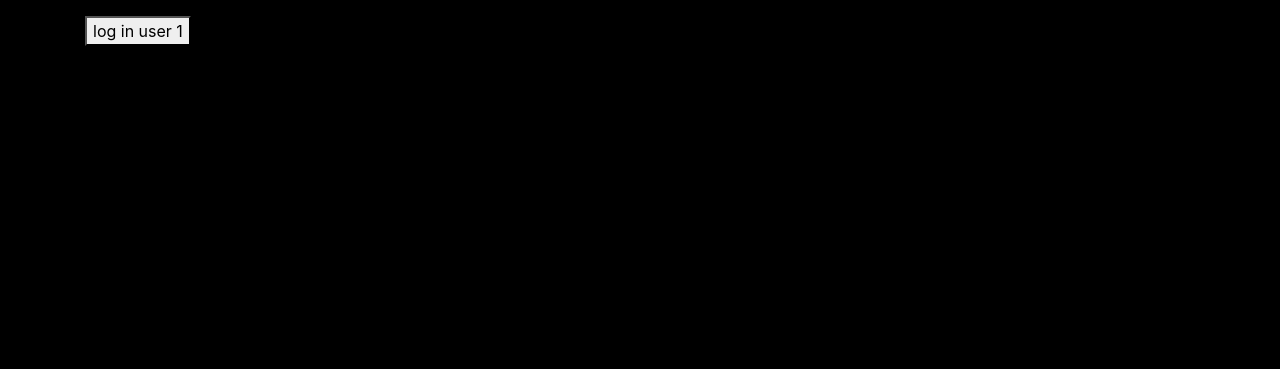
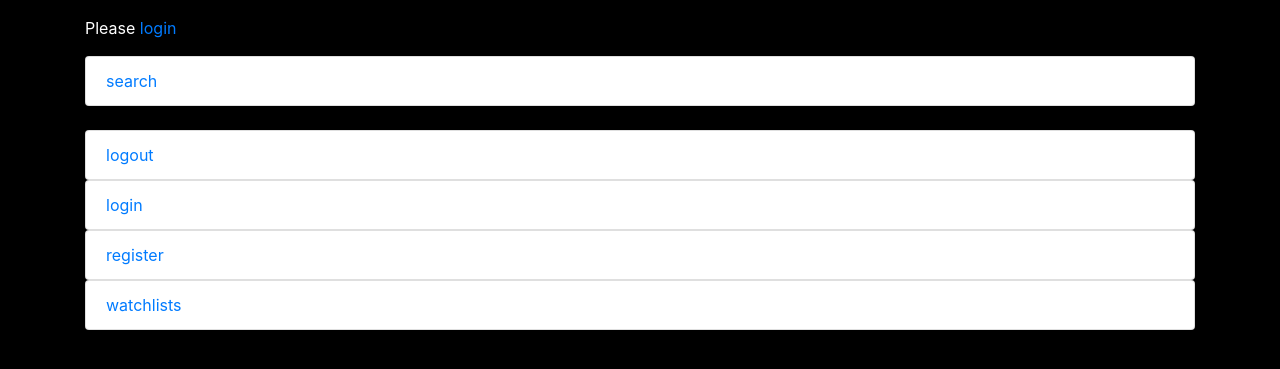
Before and after one commit to sivadej/capstone-project-1, a Flask app: page / in a window 1280 px wide. Shown: the top 369 px of the page. Run offline with Flask 2, Linux system fonts and the light colour scheme; some libraries are stand-ins or nearby versions.

Commit message:
watchlist routes and templates

```diff
--- a/app.py
+++ b/app.py
@@ -2,7 +2,7 @@
 from flask_debugtoolbar import DebugToolbarExtension
 from models import db, connect_db, User, Watchlist, SavedMovie, Watchlist_Movie
 from api_requests import get_data, get_movie_detail
-from forms import MovieSearchForm, LoginForm, RegisterForm
+from forms import MovieSearchForm, LoginForm, RegisterForm, NewWatchlistForm
 from app_config import DB_URI, SECRET_KEY
 from sqlalchemy.exc import IntegrityError
 import json
@@ -164,7 +164,7 @@
         dbmovie = new_movie
 
     # retrieve newly returned saved_movie.id and add entry to watchlist_movie.id
-    watchlist_entry = Watchlist_Movie(watchlist_id = list_id, movie_id = dbmovie.id)
+    watchlist_entry = Watchlist_Movie(watchlist_id=list_id, movie_id=dbmovie.id)
 
     try:
         db.session.add(watchlist_entry)
@@ -183,6 +183,30 @@
     watchlist = Watchlist.query.get_or_404(id)
     return render_template('watchlist_detail.html', watchlist=watchlist)
 
+@app.route('/watchlist/new', methods=['GET','POST'])
+@login_required
+def new_watchlist():
+    form = NewWatchlistForm()
+    if form.validate_on_submit():
+        watchlist = Watchlist(
+            title = form.title.data,
+            description = form.description.data,
+            is_shared = form.is_shared.data,
+            user_id = current_user.id
+        )
+        db.session.add(watchlist)
+        db.session.commit()
+        return redirect(f'/watchlist/{watchlist.id}')
+    else:
+        return render_template('watchlist_new.html', form=form)
+
+@app.route('/watchlists')
+def shared_watchlists():
+    watchlists = Watchlist.query.filter_by(is_shared=True).all()
+    return render_template('watchlists.html', watchlists=watchlists)
+
+
+
 ################### MOVIE ROUTES #######################
 
 @app.route('/movie/<int:id>')
--- a/forms.py
+++ b/forms.py
@@ -25,13 +25,13 @@
         pass
 
 class NewWatchlistForm(FlaskForm):
-    title = StringField()
-    description = StringField()
-    is_public = BooleanField()
+    title = StringField('Watchlist Title', validators=[InputRequired()])
+    description = StringField('Description', validators=[InputRequired()])
+    is_shared = BooleanField('Make Public')
 
 class LoginForm(FlaskForm):
-    username = StringField('User Name')
-    password = PasswordField('Password')
+    username = StringField('User Name', validators=[InputRequired()])
+    password = PasswordField('Password', validators=[InputRequired()])
     remember = BooleanField('Remember Me')
 
 class RegisterForm(FlaskForm):
--- a/templates/hello.html
+++ b/templates/hello.html
@@ -1,6 +1,17 @@
 {% extends '_base.html' %}
 {% block title %}TITLE HERE{% endblock %}
 {% block body %}
-<form action="/logintest" method="POST"><button>log in user 1</button></form>
-<p class="light-message">{{current_user.username}}</p>
+
+<p class="light-message">
+    {% if current_user.is_anonymous %}Please <a href="/login">login</a>{% endif %}
+    {% if current_user.is_authenticated %}Hello, {{current_user.username}}!{% endif %}
+</p>
+<ul class="list-group">
+    <li><a class="list-group-item" href="/search">search</a></li>
+    <li></li>
+    <li><a class="list-group-item" href="/logout">logout</a></li>
+    <li><a class="list-group-item" href="/login">login</a></li>
+    <li><a class="list-group-item" href="/register">register</a></li>
+    <li><a class="list-group-item" href="/watchlists">watchlists</a></li>
+</ul>
 {% endblock %}
```
Also changed, not shown: templates/watchlist_new.html (+10 -2 lines), templates/watchlists.html (+6 -2 lines).
